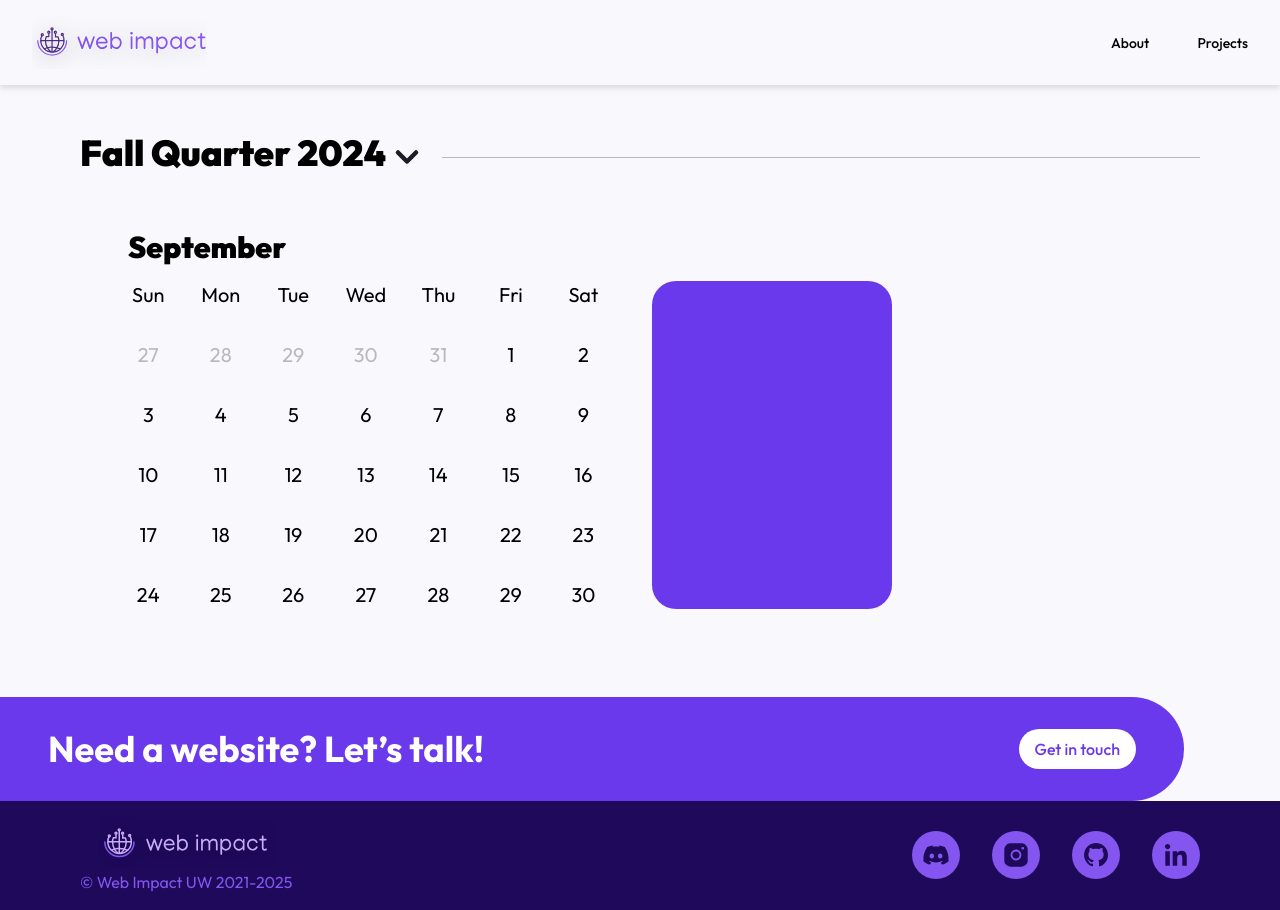
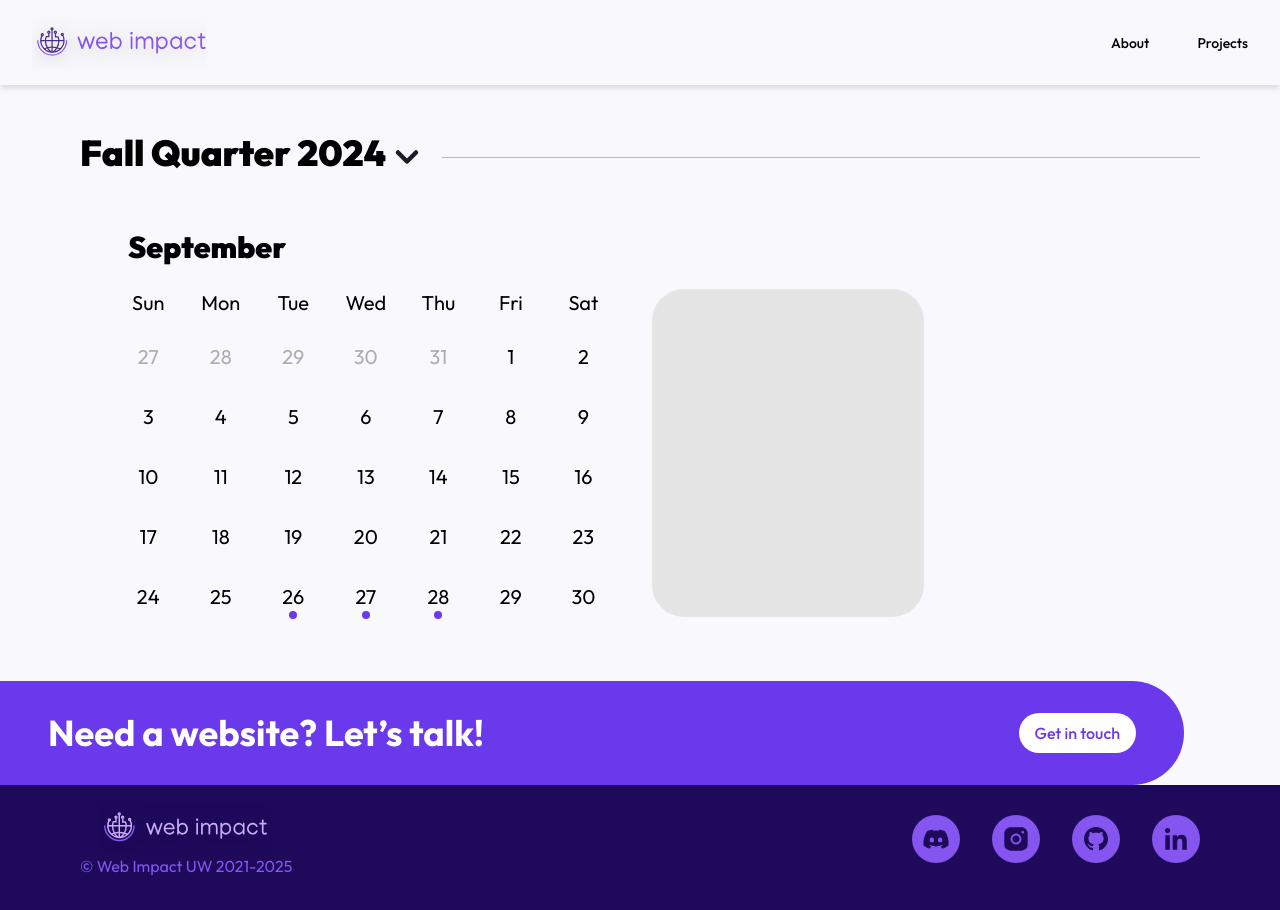
Before and after one commit to webimpactuw/club-website, a Next.js app: page /calendar in a window 1280 px wide. Built offline with nearby package versions, Linux system fonts and the light colour scheme.

Commit message:
complete calendar design implementation

```diff
--- a/app/calendar/page.js
+++ b/app/calendar/page.js
@@ -48,9 +48,33 @@ import DateList from "../components/DateList";
 // }
 
 export default function About() {
+  const testEvents = [
+    {
+      day: 26,
+      title: "Coding",
+      events: [
+        "Beginner (5-6): Intro to web development",
+        "Advanced (6-7): Refresher on HTML/CSS/JS",
+      ],
+    },
+    {
+      day: 27,
+      title: "Club",
+      events: ["Kickoff Meeting (5-6): Learn how you can get involved!"],
+    },
+    {
+      day: 28,
+      title: "Design",
+      events: [
+        "Beginner (5-6): Intro to web design",
+        "Advanced (6-7): Refresher on visual hierarchy",
+      ],
+    },
+  ];
+
   return (
-    <div className="max-w-[96rem] mx-auto relative flex flex-col gap-6 md:gap-12 p-6 md:pt-12 md:px-20">
-      <DateList title="Fall Quarter 2024" projects={[]} show={true} />
+    <div className="max-w-[96rem] mx-auto relative flex flex-col gap-6 md:gap-12 p-6 md:py-12 md:px-20">
+      <DateList title="Fall Quarter 2024" events={testEvents} show={true} />
     </div>
   );
 }
--- a/app/components/DateList.js
+++ b/app/components/DateList.js
@@ -1,11 +1,17 @@
 "use client";
 
-import { useState } from "react";
+import { useEffect, useState } from "react";
 
 export default function DateList({ title, events, show }) {
   const [open, setOpen] = useState(show);
+  const [selected, setSelected] = useState(-1);
+  const [dayEvents, setDayEvents] = useState({});
 
-  const titles = ["Sun", "Mon", "Tue", "Wed", "Thu", "Fri", "Sat"]
+  useEffect(() => {
+    setDayEvents(events.find((e) => e.day === selected));
+  }, [selected]);
+
+  const titles = ["Sun", "Mon", "Tue", "Wed", "Thu", "Fri", "Sat"];
   const datesPrevious = Array.from({ length: 5 }, (_, i) => i + 27);
   const datesCurrent = Array.from({ length: 30 }, (_, i) => i + 1);
 
@@ -39,21 +45,61 @@ export default function DateList({ title, events, show }) {
       </div>
 
       {open && (
-        <div className="space-y-4 h-auto mb-4 px-0 lg:px-12 gap-8 lg:gap-12 pb-12">
-          <p className="text-3xl font-black w-full">September</p>
-          <div className="flex flex-col md:flex-row gap-8 lg:gap-12 items-stretch">
-            <div className="grid grid-cols-7 gap-8 text-xl text-center">
-              {titles.map(e =>
+        <div className="h-auto mb-4 px-0 lg:px-12 gap-8 lg:gap-12">
+          <p className="text-3xl font-black w-full mb-6">September</p>
+          <div className="flex flex-col md:flex-row gap-12 items-stretch">
+            <div className="grid grid-cols-7 gap-x-8 gap-y-5 text-xl text-center">
+              {titles.map((e) => (
                 <p>{e}</p>
-              )}
-              {datesPrevious.map(e =>
-                <p className="opacity-25">{e}</p>
-              )}
-              {datesCurrent.map(e =>
-                <p>{e}</p>
+              ))}
+              {datesPrevious.map((e) => (
+                <p className="px-2 py-1.5 opacity-[30%]">{e}</p>
+              ))}
+              {datesCurrent.map((e) =>
+                events.some((event) => event.day === e) ? (
+                  selected === e ? (
+                    <button
+                      onClick={() => setSelected(-1)}
+                      className="px-2 py-1.5 relative bg-secondary text-grayLight rounded-full"
+                    >
+                      <p>{e}</p>
+                    </button>
+                  ) : (
+                    <button
+                      onClick={() => setSelected(e)}
+                      className="px-2 py-1.5 relative hover:bg-gray transition-colors rounded-full"
+                    >
+                      <p>{e}</p>
+                      <div className="absolute left-[45%] md:left-4 -bottom-0.5 w-2 h-2 bg-secondary rounded-full" />
+                    </button>
+                  )
+                ) : (
+                  <p className="px-2 py-1.5">{e}</p>
+                ),
               )}
             </div>
-            <div className="bg-secondary w-full md:w-60 shrink-0 rounded-3xl"></div>
+            {selected > -1 && dayEvents ? (
+              <div className="relative space-y-3 bg-secondary p-6 h-72 md:h-auto w-full md:w-[17rem] shrink-0 rounded-[2rem] text-white">
+                <div className="flex items-center gap-4">
+                  <p className="text-3xl font-bold">{dayEvents.title}</p>
+                  <hr className="flex-1 h-px bg-gray"></hr>
+                </div>
+                <p className="absolute left-4 -bottom-4 text-black opacity-25 font-bold text-[7rem]">
+                  {selected}
+                </p>
+                {dayEvents.events.map((e) => (
+                  <div>
+                    <p className="font-bold">
+                      {e.split(":")[0]}
+                      {":"}
+                    </p>
+                    <p className="font-light">{e.split(":")[1]}</p>
+                  </div>
+                ))}
+              </div>
+            ) : (
+              <div className="bg-gray h-72 md:h-auto w-full md:w-[17rem] shrink-0 rounded-[2rem] text-white" />
+            )}
           </div>
         </div>
       )}
```
